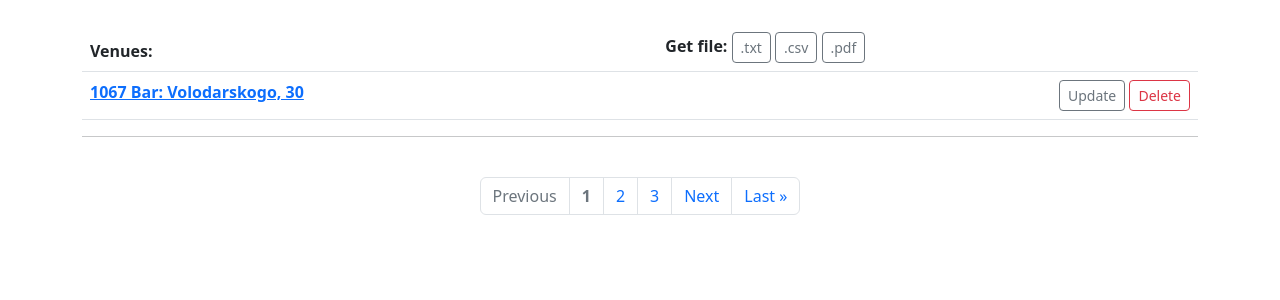
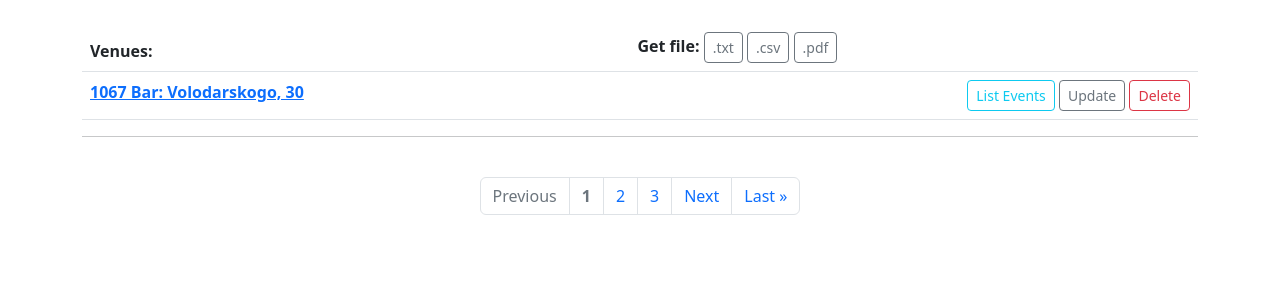
Before and after one commit to dzmitryi-lazarchyk/project_django, a Django app: page /venues_list in a window 1280 px wide. Shown: the part 56-356 px from the top of the page. Run offline with Django 4.2, Linux system fonts and the light colour scheme; a user stored in the database is signed in; data comes from the database, SQL or seed files in the repository.

Commit message:
List of events for venue

```diff
--- a/viseversa/events/models.py
+++ b/viseversa/events/models.py
@@ -1,6 +1,8 @@
 from django.db import models
 from django.contrib.auth.models import User
 from django.contrib.auth import get_user_model
+from datetime import date
+from django.db.models import Q
 
 
 class Venue(models.Model):
@@ -34,10 +36,17 @@ class Event(models.Model):
     manager = models.ForeignKey(User, blank=True, null=True, on_delete=models.SET_NULL, related_name='manager')
     description = models.TextField(blank=True)
     attendees=models.ManyToManyField(user_model, blank=False)
-    # attendees=models.ManyToManyField(user_model, blank=True,  limit_choices_to={'username': 'admin'})
+    # attendees=models.ManyToManyField(user_model, blank=True,
+    #                                  limit_choices_to=user_model.objects.get(Q(username__startswith='admin'),))
 
     def __str__(self):
         return self.name
 
     def caps(self):
         return str(self.name).capitalize()
+
+    @property
+    def days_till(self):
+        today= date.today()
+        days_till=self.event_date.date()-today
+        return days_till
--- a/viseversa/events/templates/events/add_event.html
+++ b/viseversa/events/templates/events/add_event.html
@@ -12,6 +12,7 @@
 
             {{ form.as_p }}
 
+
             <input type="submit" value="Submit"
             class="btn btn-primary">
             </form>
--- a/viseversa/events/templates/events/event_list.html
+++ b/viseversa/events/templates/events/event_list.html
@@ -11,6 +11,7 @@
   </div>
   <ul>
     <li class="list-group-item">Date: {{event.event_date}}</li>
+    <li class="list-group-item">Days till Event: {{event.days_till}}</li>
         <li class="list-group-item">Venue: {{event.venue}}</li>
         <li class="list-group-item">Venue WEB: {{event.venue.web}}</li>
         <li class="list-group-item">Manager: {{event.manager}}</li>
--- a/viseversa/events/templates/events/venues.html
+++ b/viseversa/events/templates/events/venues.html
@@ -27,10 +27,12 @@
                         {{ venue }}: {{ venue.address }}</a>
                     </th>
                     <td  align="right">
+                            <a href="{% url 'venue-events' venue.id %}"
+                                class="btn btn-outline-info btn-sm">List Events</a>
                             <a href="{% url 'update-venue' venue.id %}"
-                            class="btn btn-outline-secondary btn-sm">Update</a>
+                                class="btn btn-outline-secondary btn-sm">Update</a>
                             <a href="{% url 'delete-venue' venue.id %}"
-                            class="btn btn-outline-danger btn-sm">Delete</a>
+                                class="btn btn-outline-danger btn-sm">Delete</a>
                     </td>
                 </tr>
         {% endfor %}
--- a/viseversa/events/urls.py
+++ b/viseversa/events/urls.py
@@ -19,4 +19,5 @@ urlpatterns = [
     path('venue_pdf', views.venue_pdf, name="venue-pdf"),
     path('my_events', views.my_events, name="my-events"),
     path('search_events', views.search_events, name="search-events"),
+    path('venue_events/<venue_id>', views.venue_events, name="venue-events"),
 ]
--- a/viseversa/events/views.py
+++ b/viseversa/events/views.py
@@ -187,8 +187,8 @@ def add_venue(request):
         form = VenueForm(request.POST, request.FILES)
         if form.is_valid():
             # form.save()
-            venue  = form.save(commit=False)
-            venue.owner =request.user.id
+            venue = form.save(commit=False)
+            venue.owner = request.user.id
             venue.save()
             return HttpResponseRedirect('/add_venue?submitted=True')
     else:
@@ -323,7 +323,7 @@ def add_event(request):
         if 'submitted' in request.GET:
             submitted = True
     if request.user.is_superuser:
-        # form = EventFormAdmin(instance=Event(attendees=attendees))
+        # form = EventFormAdmin(instance=Event(attendees=get_user_model().objects.filter(username=User.username)))
         form = EventFormAdmin
     else:
         form = EventForm
@@ -349,3 +349,11 @@ def search_events(request):
                        'events': events})
     else:
         return render(request, 'events/search_events.html', {})
+
+def venue_events(request, venue_id):
+    events = Event.objects.filter(venue=venue_id)
+    venue=Venue.objects.get(pk=venue_id)
+    return render(request, 'events/venue_events.html', {
+        'events': events,
+        'venue': venue,
+    })
```
Also changed, not shown: viseversa/events/forms.py (+11 -1 lines), viseversa/events/templates/events/venue_events.html (added, +11 -0 lines).
